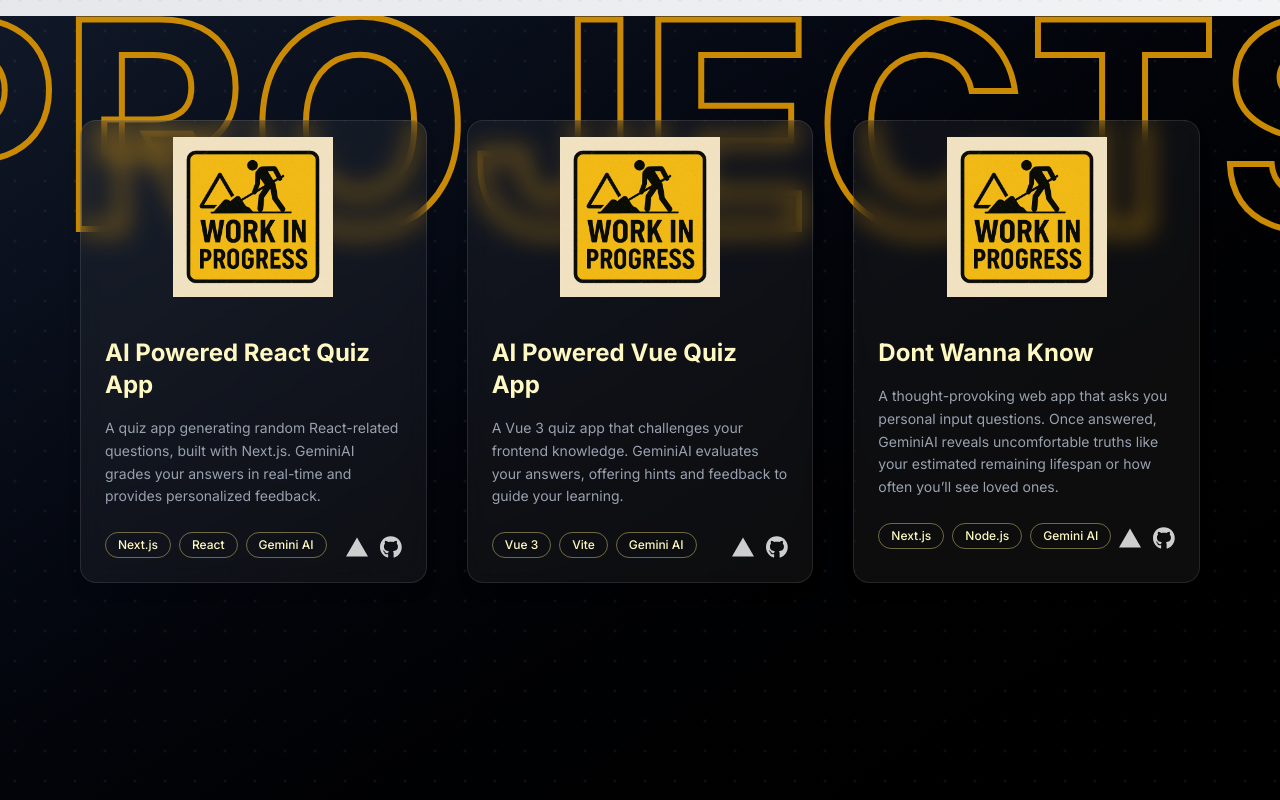
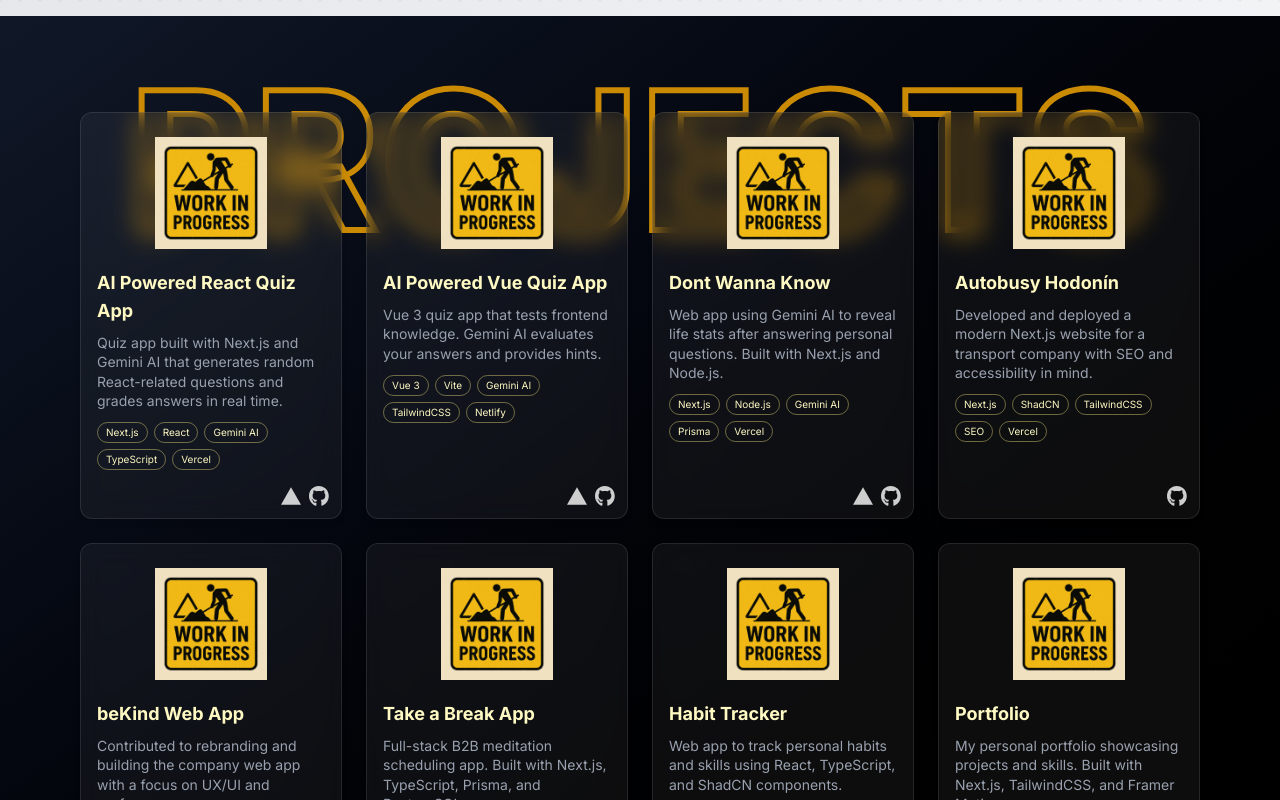
Before and after one commit to lukaskourilcz/nxt-portfolio, a Next.js app: page / in a window 1280 px wide. Shown: the part 1880-2680 px from the top of the page. Built offline with nearby package versions, Linux system fonts and the light colour scheme; no server answers; a web font is replaced by a local one.

Commit message:
projects redesign

```diff
--- a/src/app/components/projects/page.js
+++ b/src/app/components/projects/page.js
@@ -10,8 +10,8 @@
     {
       title: "AI Powered React Quiz App",
       description:
-        "A quiz app generating random React-related questions, built with Next.js. GeminiAI grades your answers in real-time and provides personalized feedback.",
-      tech: ["Next.js", "React", "Gemini AI"],
+        "Quiz app built with Next.js and Gemini AI that generates random React-related questions and grades answers in real time.",
+      tech: ["Next.js", "React", "Gemini AI", "TypeScript", "Vercel"],
       vercel: "https://react-quiz-app.vercel.app",
       github: "https://github.com/lukaskourilcz/react-quiz-app",
       image: "/wip.png",
@@ -19,8 +19,8 @@
     {
       title: "AI Powered Vue Quiz App",
       description:
-        "A Vue 3 quiz app that challenges your frontend knowledge. GeminiAI evaluates your answers, offering hints and feedback to guide your learning.",
-      tech: ["Vue 3", "Vite", "Gemini AI"],
+        "Vue 3 quiz app that tests frontend knowledge. Gemini AI evaluates your answers and provides hints.",
+      tech: ["Vue 3", "Vite", "Gemini AI", "TailwindCSS", "Netlify"],
       vercel: "https://vue-quiz-app.vercel.app",
       github: "https://github.com/lukaskourilcz/vue-quiz-app",
       image: "/wip.png",
@@ -28,10 +28,49 @@
     {
       title: "Dont Wanna Know",
       description:
-        "A thought-provoking web app that asks you personal input questions. Once answered, GeminiAI reveals uncomfortable truths like your estimated remaining lifespan or how often you’ll see loved ones.",
-      tech: ["Next.js", "Node.js", "Gemini AI"],
+        "Web app using Gemini AI to reveal life stats after answering personal questions. Built with Next.js and Node.js.",
+      tech: ["Next.js", "Node.js", "Gemini AI", "Prisma", "Vercel"],
       vercel: "https://dontwannaknow.vercel.app",
       github: "https://github.com/lukaskourilcz/dontwannaknow",
+      image: "/wip.png",
+    },
+    {
+      title: "Autobusy Hodonín",
+      description:
+        "Developed and deployed a modern Next.js website for a transport company with SEO and accessibility in mind.",
+      tech: ["Next.js", "ShadCN", "TailwindCSS", "SEO", "Vercel"],
+      github: "https://github.com/lukaskourilcz/autodoprava-kopecek",
+      image: "/wip.png",
+    },
+    {
+      title: "beKind Web App",
+      description:
+        "Contributed to rebranding and building the company web app with a focus on UX/UI and performance.",
+      tech: ["Next.js", "React", "TailwindCSS", "UX/UI", "Vercel"],
+      image: "/wip.png",
+    },
+    {
+      title: "Take a Break App",
+      description:
+        "Full-stack B2B meditation scheduling app. Built with Next.js, TypeScript, Prisma, and PostgreSQL.",
+      tech: ["Next.js", "TypeScript", "Prisma", "PostgreSQL", "Vercel"],
+      github: "https://github.com/lukaskourilcz/TakeABreak",
+      image: "/wip.png",
+    },
+    {
+      title: "Habit Tracker",
+      description:
+        "Web app to track personal habits and skills using React, TypeScript, and ShadCN components.",
+      tech: ["React", "TypeScript", "ShadCN", "TailwindCSS", "Vercel"],
+      github: "https://github.com/lukaskourilcz/habit-tracker",
+      image: "/wip.png",
+    },
+    {
+      title: "Portfolio",
+      description:
+        "My personal portfolio showcasing projects and skills. Built with Next.js, TailwindCSS, and Framer Motion.",
+      tech: ["Next.js", "React", "TailwindCSS", "Framer Motion", "Vercel"],
+      github: "https://github.com/lukaskourilcz/portfolio",
       image: "/wip.png",
     },
   ];
@@ -39,73 +78,60 @@
   return (
     <section
       id="projects"
-      className="relative min-h-screen bg-gradient-to-br from-gray-900 to-black text-white py-16 px-4 sm:px-8 lg:px-20 overflow-hidden"
+      className="relative min-h-[70vh] bg-gradient-to-br from-gray-900 to-black text-white py-12 px-4 sm:px-8 lg:px-20 overflow-hidden"
     >
-      <div className="absolute inset-0 bg-[radial-gradient(circle,rgba(255,255,255,0.05)_1px,transparent_2px)] bg-[length:20px_20px] sm:bg-[length:30px_30px]"></div>
-
       <motion.div
         initial={{ opacity: 0 }}
         animate={{ opacity: 1 }}
-        transition={{ duration: 1, ease: "easeOut" }}
-        viewport={{ once: true }}
-        className="w-full flex justify-center relative z-10 -mt-25 mb-16 sm:mb-16"
+        transition={{ duration: 1 }}
+        className="w-full flex justify-center relative z-10 mb-12"
       >
         <h2
-          className="absolute text-[4rem] sm:text-[8rem] md:text-[12rem] lg:text-[18rem] font-bold text-transparent
-      [-webkit-text-stroke:14px_rgba(202,138,4)] sm:[-webkit-text-stroke:6px_rgba(202,138,4)]
+          className="absolute text-[3rem] sm:text-[6rem] md:text-[9rem] lg:text-[12rem] font-bold text-transparent
+          [-webkit-text-stroke:10px_rgba(202,138,4)] sm:[-webkit-text-stroke:6px_rgba(202,138,4)]
           text-center leading-none"
         >
           PROJECTS
         </h2>
       </motion.div>
 
-      <motion.div
-        initial="hidden"
-        whileInView="visible"
-        transition={{ staggerChildren: 0.2 }}
-        viewport={{ once: true }}
-        className="grid sm:grid-cols-2 lg:grid-cols-3 gap-6 sm:gap-10 relative z-10"
-      >
+      <div className="relative z-10 grid grid-cols-1 sm:grid-cols-2 lg:grid-cols-4 gap-6">
         {projects.map((proj, i) => (
           <motion.div
             key={i}
-            variants={{
-              hidden: { opacity: 0 },
-              visible: { opacity: 1 },
-            }}
-            transition={{ duration: 0.8, ease: "easeOut" }}
-            className="group bg-white/5 mt-10 sm:mt-12 lg:mt-19 backdrop-blur-md rounded-2xl border border-white/10 shadow-lg hover:shadow-yellow-400/10 transition-transform duration-300 hover:-translate-y-1 overflow-hidden"
+            initial={{ opacity: 0, y: 30 }}
+            whileInView={{ opacity: 1, y: 0 }}
+            transition={{ duration: 0.4, delay: i * 0.05 }}
+            viewport={{ once: true }}
+            className="group relative bg-white/5 backdrop-blur-md rounded-xl border border-white/10 shadow-md overflow-hidden p-4 hover:shadow-yellow-400/20 transition-transform hover:scale-[1.02]"
           >
-            <div className="relative w-full h-40 sm:h-48 overflow-hidden rounded-t-2xl">
+            <div className="relative w-full h-28 sm:h-32 mb-3">
               <Image
                 src={proj.image}
                 alt={proj.title}
                 fill
-                className="object-contain p-4 transition-transform duration-500 group-hover:scale-105"
+                className="object-contain p-2"
               />
             </div>
-
-            <div className="p-4 sm:p-6 flex flex-col">
-              <h3 className="text-lg sm:text-xl md:text-2xl font-bold text-yellow-100 group-hover:text-yellow-300 transition mb-3 sm:mb-4">
+            <h3 className="text-md sm:text-lg font-bold text-yellow-100 mb-2">
               {proj.title}
             </h3>
-
-              <p className="text-gray-400 mb-4 sm:mb-6 text-xs sm:text-sm leading-relaxed">
+            <p className="text-gray-400 text-xs sm:text-sm leading-snug mb-3">
               {proj.description}
             </p>
 
-              <div className="flex justify-between items-end mt-auto">
-                <div className="flex flex-wrap gap-2">
+            <div className="flex flex-wrap gap-1.5 mb-8">
               {proj.tech.map((t, j) => (
                 <span
                   key={j}
-                      className="px-2 sm:px-3 py-0.5 sm:py-1 text-[10px] sm:text-xs font-medium border border-yellow-200/40 text-yellow-100 rounded-full"
+                  className="px-2 py-0.5 text-[9px] sm:text-[10px] border border-yellow-200/40 text-yellow-100 rounded-full"
                 >
                   {t}
                 </span>
               ))}
             </div>
-                <div className="flex gap-2 sm:gap-3">
+
+            <div className="absolute bottom-3 right-3 flex gap-2">
               {proj.vercel && (
                 <Link href={proj.vercel} target="_blank">
                   <Image
@@ -113,7 +139,7 @@
                     alt="Vercel"
                     width={20}
                     height={20}
-                        className="sm:w-[22px] sm:h-[22px] opacity-80 hover:opacity-100 hover:scale-110 transition invert"
+                    className="invert opacity-80 hover:opacity-100 hover:scale-110 transition"
                   />
                 </Link>
               )}
@@ -124,16 +150,14 @@
                     alt="GitHub"
                     width={20}
                     height={20}
-                        className="sm:w-[22px] sm:h-[22px] opacity-80 hover:opacity-100 hover:scale-110 transition"
+                    className="opacity-80 hover:opacity-100 hover:scale-110 transition"
                   />
                 </Link>
               )}
             </div>
-              </div>
-            </div>
           </motion.div>
         ))}
-      </motion.div>
+      </div>
     </section>
   );
 }
```
Lines whose indentation alone changed are shown as unchanged.
